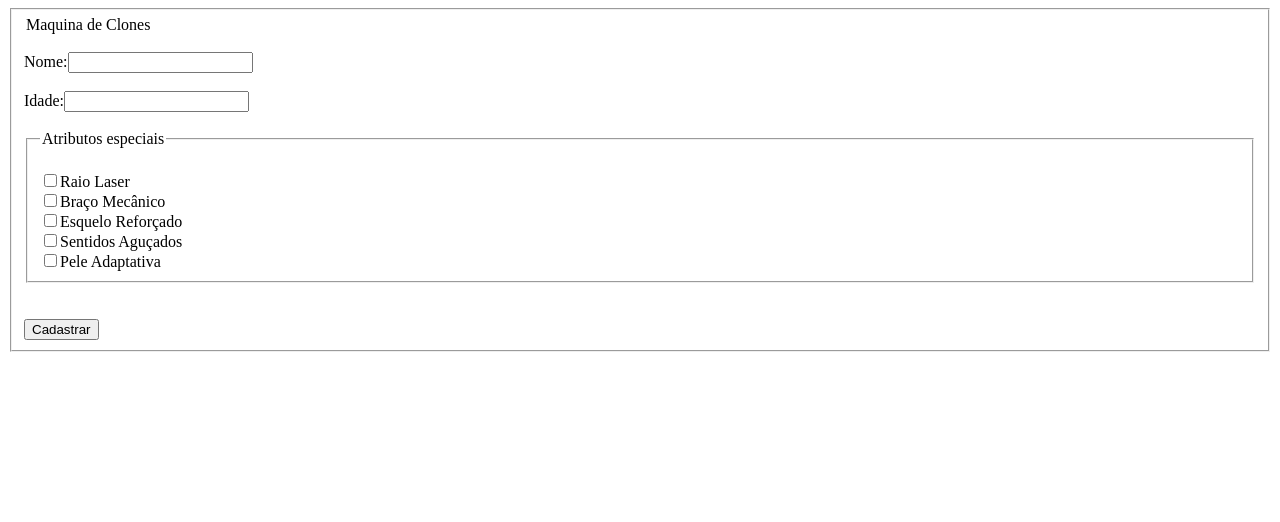
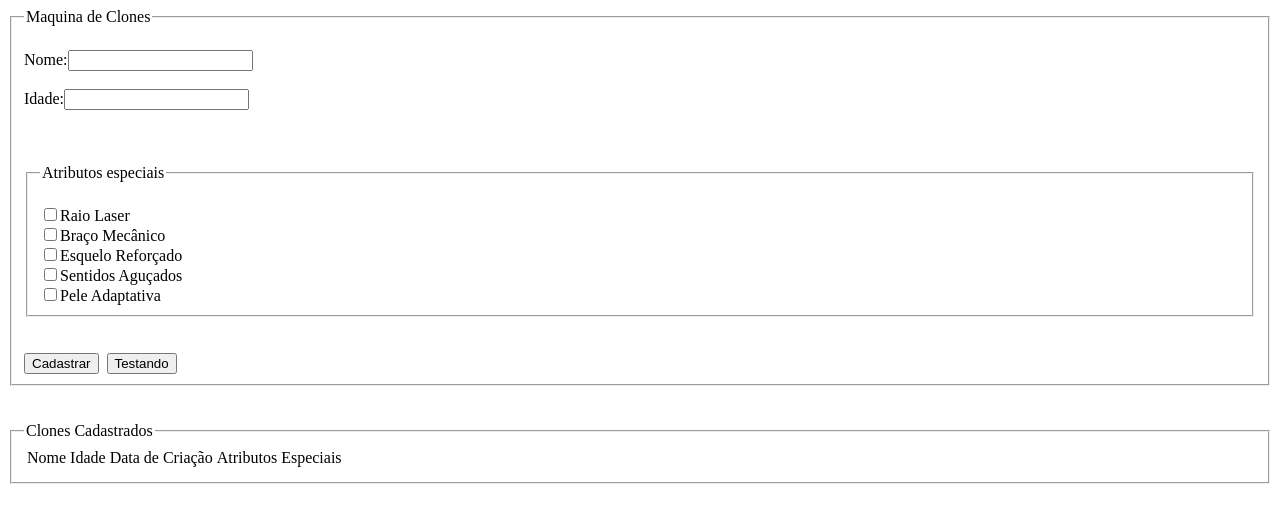
Before and after one commit to Psidom/Angular_CRUD-JSON_SERVER, an Angular app: page / in a window 1280 px wide. Shown: the top 522 px of the page. Built offline with nearby package versions, Linux system fonts and the light colour scheme.

Commit message:
Testes de tabela e javascript

```diff
--- /dev/null
+++ b/src/app/Cadastro.ts
@@ -0,0 +1,9 @@
+export class Cadastro {
+  nome: string;
+  idade: string;
+  atributo1: string;
+  atributo2: string;
+  atributo3: string;
+  atributo4: string;
+  atributo5: string;
+}
--- a/src/app/app.component.html
+++ b/src/app/app.component.html
@@ -1,38 +1,63 @@
 <!DOCTYPE html>
 <section>
     <fieldset>
+        <legend>Maquina de Clones</legend>
         <form action="" method="post">
-            <legend>Maquina de Clones</legend>
             <br>
             <label for="nome">Nome:</label>
-            <input id="nome" name="nome" type="text">
+            <input id="nome" name="nome" type="text" [(ngModel)]="nome">
             <br>
             <br>
             <label for="idade">Idade:</label>
-            <input type="text" name="idade" id="idade">
+            <input type="text" name="idade" id="idade" [(ngModel)]="idade">
+            <br>
+            <br>
+            <input type="text" name="data" id="data" [(ngModel)]="datadia" hidden readonly>
             <br>
             <br>
             <fieldset>
                 <legend>Atributos especiais</legend>
                 <br>
-                <input type="checkbox" name="Raio Laser" id="Raio Laser">
+                <input type="checkbox" name="Raio Laser" id="Raio Laser" value="Raio Laser" ng-reflect-model="Raio Laser" [(ngModel)]="atributo1">
                 <label for="Raio Laser">Raio Laser</label>
                 <br>
-                <input type="checkbox" name="Braço Mecânico" id="Braco Mecanico">
+                <input type="checkbox" name="Braço Mecânico" id="Braco Mecanico" value="Braço Mecânico" [(ngModel)]="atributo2">
                 <label for="Braco Mecanico">Braço Mecânico</label>
                 <br>
-                <input type="checkbox" name="Esquelo Reforcado" id="Esquelo Reforcado">
+                <input type="checkbox" name="Esquelo Reforcado" id="Esquelo Reforcado" [(ngModel)]="atributo3">
                 <label for="Esquelo Reforcado">Esquelo Reforçado</label>
                 <br>
-                <input type="checkbox" name="Sentidos Agucados" id="Sentidos Agucados">
+                <input type="checkbox" name="Sentidos Agucados" id="Sentidos Agucados" [(ngModel)]="atributo4">
                 <label for="Sentidos Agucados">Sentidos Aguçados</label>
                 <br>
-                <input type="checkbox" name="Pele Adaptativa" id="Pele Adaptativa">
+                <input type="checkbox" name="Pele Adaptativa" id="Pele Adaptativa" [(ngModel)]="atributo5">
                 <label for="Pele Adaptativa">Pele Adaptativa</label>
             </fieldset>
             <br>
             <br>
-            <button type="submit">Cadastrar</button>
+            <button type="submit">Cadastrar</button>&nbsp;
+            <button type="button" (click)="add()">Testando</button>
         </form>
     </fieldset>
+    <br>
+    <br>
+    <fieldset>
+        <legend>Clones Cadastrados</legend>
+        <table>
+            <thead>
+                <tr>
+                    <td>Nome</td>
+                    <td>Idade</td>
+                    <td>Data de Criação</td>
+                    <td>Atributos Especiais</td>
+                </tr>
+            </thead>
+            <tbody>
+                <tr>
+                    <td *ngFor="let item of tasks">{{item}}</td>
+                </tr>
+            </tbody>
+        </table>
+    </fieldset>
+
 </section>
--- a/src/app/app.component.ts
+++ b/src/app/app.component.ts
@@ -1,5 +1,7 @@
 import { Component } from '@angular/core';
-
+import { isDate } from 'util';
+import { getLocaleDateFormat, getLocaleDateTimeFormat, DatePipe } from '@angular/common';
+import { Cadastro } from './Cadastro';
 @Component({
   selector: 'app-root',
   templateUrl: './app.component.html',
@@ -7,4 +9,26 @@ import { Component } from '@angular/core';
 })
 export class AppComponent {
   title = 'app';
+  tasks = [];
+
+  nome: '';
+    idade: '';
+    atributo1: null;
+    atributo2: null;
+    atributo3: null;
+    atributo4: null;
+    atributo5: null;
+  datadia = new Date().toLocaleDateString('pt-BR');
+
+  add() {
+
+    this.tasks.push(this.nome);
+    this.tasks.push(this.idade);
+    this.tasks.push(this.datadia);
+    this.tasks.push(this.atributo1);
+    this.tasks.push(this.atributo2);
+    this.tasks.push(this.atributo3);
+    this.tasks.push(this.atributo4);
+    this.tasks.push(this.atributo5);
+  }
 }
--- a/src/app/app.module.ts
+++ b/src/app/app.module.ts
@@ -1,7 +1,7 @@
 import { BrowserModule } from '@angular/platform-browser';
 import { NgModule } from '@angular/core';
-
-
+import {FormsModule} from '@angular/forms';
+import { getLocaleDateTimeFormat } from '@angular/common';
 import { AppComponent } from './app.component';
 
 
@@ -10,6 +10,7 @@ import { AppComponent } from './app.component';
     AppComponent
   ],
   imports: [
+    FormsModule,
     BrowserModule
   ],
   providers: [],
```
